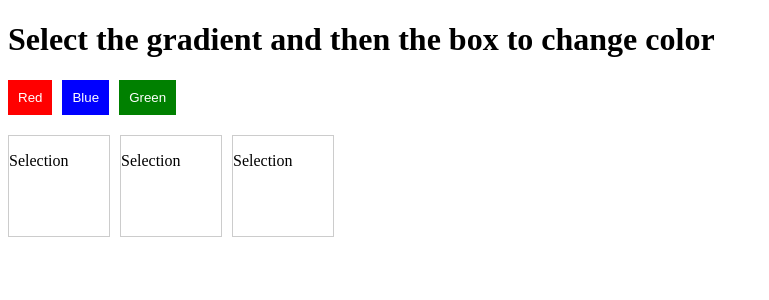
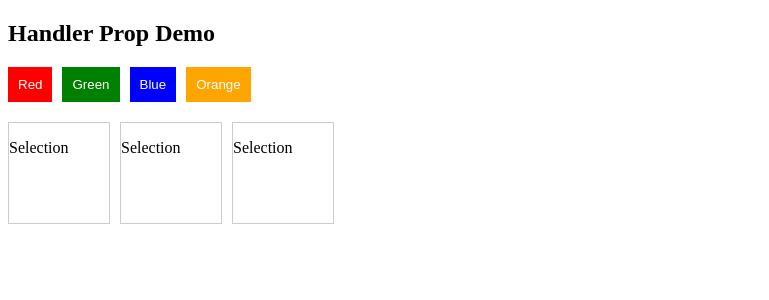
Before and after one commit to acciojob/passing-handler-prop-react-reddy-sravan12, a React app: page / in a window 1280 px wide. Shown: the top 300 px of the page, without its empty margins (0-769 px from the left). Built offline with nearby package versions, Linux system fonts and the light colour scheme.

Commit message:
error state

```diff
--- a/src/components/App.js
+++ b/src/components/App.js
@@ -2,25 +2,26 @@ import React, { useState } from 'react';
 import ColourSelector from './ColourSelector';
 import Selection from './Selection';
 
-const colors = [
+const colorConfig = [
   { id: 1, label: 'Red', value: 'red' },
-  { id: 2, label: 'Blue', value: 'blue' },
-  { id: 3, label: 'Green', value: 'green' },
+  { id: 2, label: 'Green', value: 'green' },
+  { id: 3, label: 'Blue', value: 'blue' },
+  { id: 4, label: 'Orange', value: 'orange' },
 ];
 
 function App() {
   const [selectedColor, setSelectedColor] = useState('');
 
-  const handleColorSelect = (color) => {
-    setSelectedColor(color);
-  };
+  return (
+    <div>
+      <h2>Handler Prop Demo</h2>
 
-  return (
-    <div className="App">
-      <h1>Select the gradient and then the box to change color</h1>
-      <ColourSelector colors={colors} onColorSelect={handleColorSelect} />
+      <ColourSelector
+        colors={colorConfig}
+        onColorSelect={(color) => setSelectedColor(color)}
+      />
+
       <div style={{ display: 'flex', gap: '10px', marginTop: '20px' }}>
-        {/* Render 3 selection boxes */}
         <Selection selectedColor={selectedColor} />
         <Selection selectedColor={selectedColor} />
         <Selection selectedColor={selectedColor} />
--- a/src/components/ColourSelector.js
+++ b/src/components/ColourSelector.js
@@ -6,6 +6,7 @@ function ColourSelector({ colors, onColorSelect }) {
       {colors.map((color) => (
         <button
           key={color.id}
+          data-testid={color.value}
           style={{
             marginRight: '10px',
             padding: '10px',
```
Also changed, not shown: src/components/styles.css (added).
